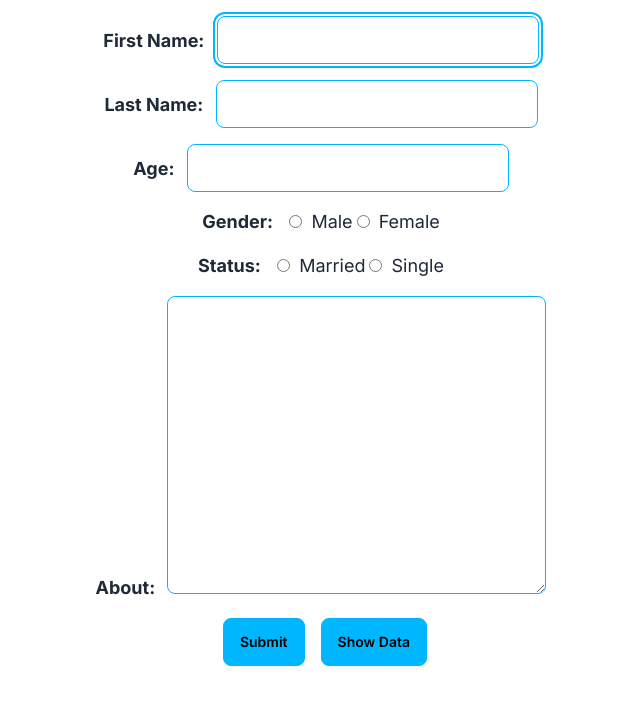
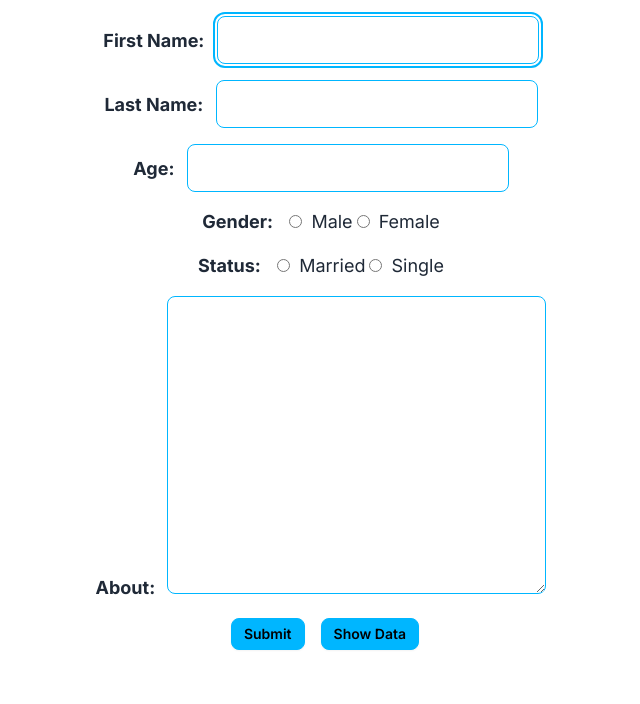
Before and after one commit to arpit5492/NextJs-CRUD-App, a Next.js app in the folder frontend-server/: page / in a window 1280 px wide. Shown: the top 704 px of the page, without its empty margins (323-963 px from the left). Built offline with nearby package versions, Linux system fonts and the light colour scheme.

Commit message:
Details component styling done

```diff
--- /dev/null
+++ b/frontend-server/app/details/[id]/page.tsx
@@ -0,0 +1,7 @@
+export default function Home() {
+  return (
+    <div>
+      <p>Details component</p>
+    </div>
+  );
+}
--- a/frontend-server/app/page.tsx
+++ b/frontend-server/app/page.tsx
@@ -134,9 +134,9 @@ export default function Home() {
           ></textarea>
         </div>
         <div>
-          <button className="btn btn-info mx-4">Submit</button>
+          <button className="btn btn-info btn-sm mx-4">Submit</button>
           <Link href={`/showData`}>
-            <button className="btn btn-info">Show Data</button>
+            <button className="btn btn-info btn-sm">Show Data</button>
           </Link>
         </div>
       </form>
--- a/frontend-server/app/showData/page.tsx
+++ b/frontend-server/app/showData/page.tsx
@@ -22,7 +22,7 @@ async function Home() {
         <div className="flex justify-start flex-wrap user-card">
           {json.map((user: userObj) => {
             return (
-              <div key={user.id} className="m-10 user-data">
+              <div key={user.id} className="m-7 user-data">
                 <p className="text-lg mb-2">
                   <span className="font-bold">Name: </span>
                   {user.first_name} {user.last_name}
@@ -39,13 +39,18 @@ async function Home() {
                   <span className="font-bold">Status: </span>
                   {user.status}
                 </p>
+                <div>
+                  <Link href={`/details/${user.id}`}>
+                    <button className="btn btn-success btn-sm">Details</button>
+                  </Link>
+                </div>
               </div>
             );
           })}
         </div>
       </div>
       <Link href={`/`}>
-        <button className="btn btn-info">Home</button>
+        <button className="btn btn-sm btn-info mb-5">Home</button>
       </Link>
     </div>
   );
```
